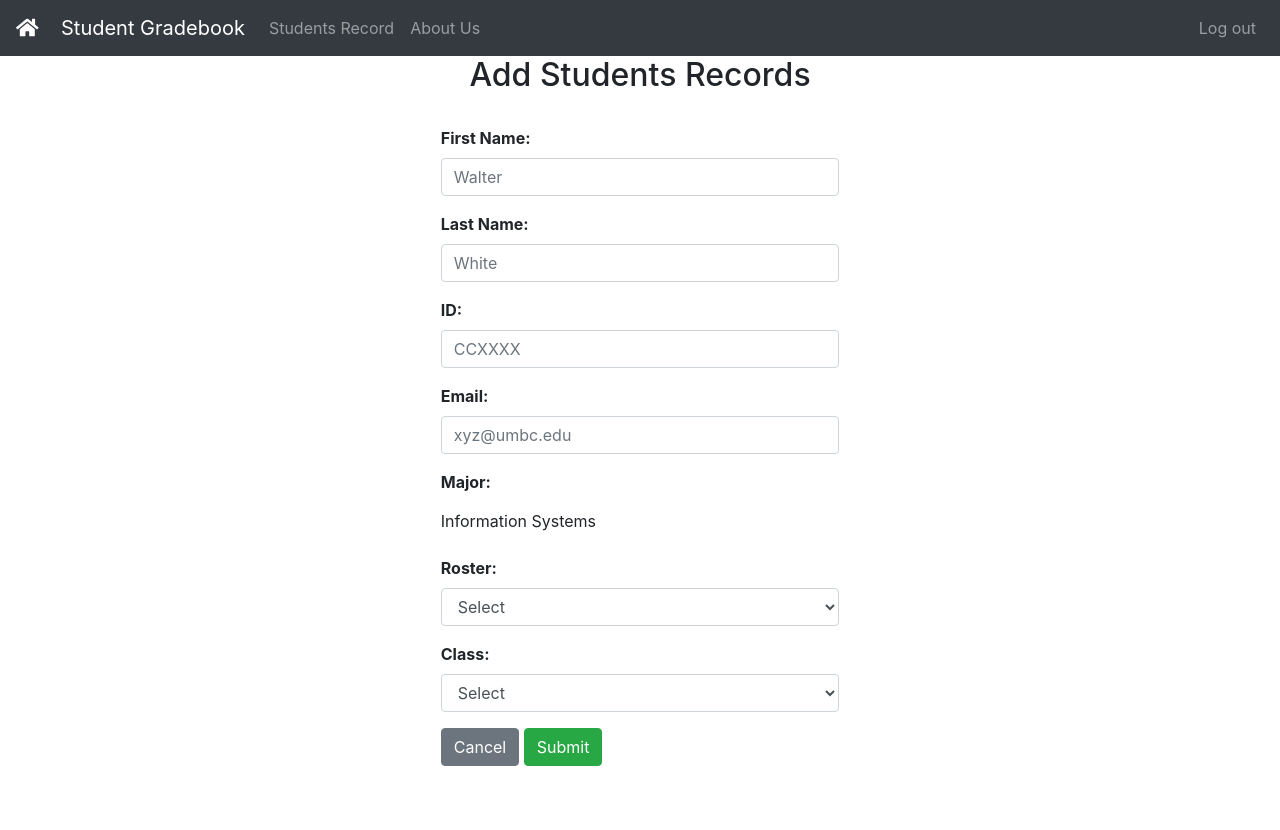
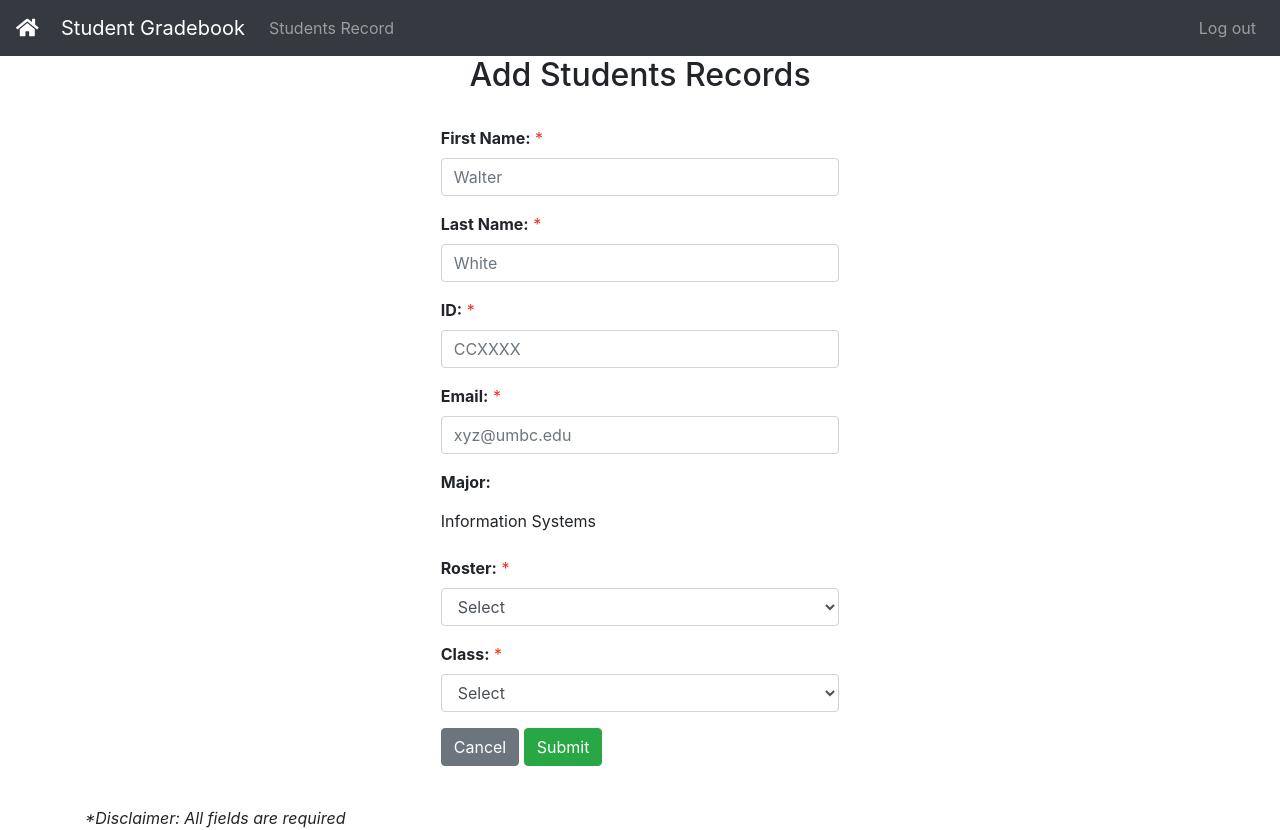
Before and after one commit to anandh85/gradebook, a Flask app: page /addstudent in a window 1280 px wide. Before the commit the page ends 766 px from the top, so only its background shows below. Run offline with Flask 2, Linux system fonts and the light colour scheme; the visitor is signed in with stand-in values (Sample User, id 1); data that the repository does not hold is empty; some libraries are stand-ins or nearby versions.

Commit message:
Fromatting Changes

```diff
--- a/app/static/formsection.css
+++ b/app/static/formsection.css
@@ -14,3 +14,8 @@
 .error {
   color: red;
 }
+
+.required {
+    color: #e32;
+    display: inline;
+}
--- a/app/templates/gradebook/addassignment.html
+++ b/app/templates/gradebook/addassignment.html
@@ -18,7 +18,7 @@
               <input type="hidden" id="class_id" name="classid" value="{{cid}}" />
               <input type="hidden" id="student_id" name="studentid" value="{{sid}}" />
               <div class="form-group">
-                <label for="namelabel"><strong>Assignment Name:</strong></label>
+                <label for="namelabel"><strong>Assignment Name:</strong></label> <span class="required">*</span>
                 <input
                   type="text"
                   class="form-control"
@@ -29,7 +29,7 @@
                 />
               </div>
               <div class="form-group">
-                <label for="gradelabel"><strong>Grade:</strong></label>
+                <label for="gradelabel"><strong>Grade:</strong></label><span class="required">*</span>
                 <input
                   type="text"
                   class="form-control"
--- a/app/templates/gradebook/editassignmentgrade.html
+++ b/app/templates/gradebook/editassignmentgrade.html
@@ -30,7 +30,7 @@
                 />
               </div>
               <div class="form-group">
-                <label for="gradelabel"><strong>Grade:</strong></label>
+                <label for="gradelabel"><strong>Grade:</strong></label> <span class="required">*</span>
                 <input
                   type="text"
                   class="form-control"
--- a/app/templates/index.html
+++ b/app/templates/index.html
@@ -54,9 +54,6 @@
           <li class="nav-item">
             <a class="nav-link" href="/viewstudents">Students Record</a>
           </li>
-          <li class="nav-item">
-            <a class="nav-link" href="#">About Us</a>
-          </li>
         </ul>
         <ul class="navbar-nav ml-auto">
           <li class="nav-item">
@@ -74,7 +71,7 @@
     </nav>
     <div class="container">
       {% block content %}
-      <span> Welcome to Student Gradebook Project - By AS and AKW</span>
+      <span> <strong>Welcome to Student Gradebook Project - By Anandh Sampathkumar and Arkar Kyaw-Win</strong></span>
       {% if errmessage %}
       <div class="row">
         <div class="alert alert-danger" role="alert">
--- a/app/templates/student/addstudent.html
+++ b/app/templates/student/addstudent.html
@@ -19,7 +19,7 @@ block head %}
               method="POST"
             >
               <div class="form-group">
-                <label for="usr"><strong>First Name:</strong></label>
+                <label for="usr"><strong>First Name:</strong></label> <span class="required">*</span>
                 <input
                   type="text"
                   class="form-control"
@@ -29,7 +29,7 @@ block head %}
                 />
               </div>
               <div class="form-group">
-                <label for="usr"><strong>Last Name:</strong></label>
+                <label for="usr"><strong>Last Name:</strong></label> <span class="required">*</span>
                 <input
                   type="text"
                   class="form-control"
@@ -39,7 +39,7 @@ block head %}
                 />
               </div>
               <div class="form-group">
-                <label for="usr"><strong>ID:</strong></label>
+                <label for="usr"><strong>ID:</strong></label> <span class="required">*</span>
                 <input
                   type="text"
                   class="form-control"
@@ -49,7 +49,7 @@ block head %}
                 />
               </div>
               <div class="form-group">
-                <label for="usr"><strong>Email:</strong></label>
+                <label for="usr"><strong>Email:</strong></label> <span class="required">*</span>
                 <input
                   type="text"
                   class="form-control"
@@ -69,7 +69,7 @@ block head %}
                 />
               </div>
               <div class="form-group">
-                <label for="sclass"><strong>Roster:</strong></label>
+                <label for="sclass"><strong>Roster:</strong></label> <span class="required">*</span>
                 <select class="form-control" name="rosteroptions">
                   <option value="">Select</option>
                   {% for item in rosterlist %}
@@ -78,7 +78,7 @@ block head %}
                 </select>
               </div>
               <div class="form-group">
-                <label for="sclass"><strong>Class:</strong></label>
+                <label for="sclass"><strong>Class:</strong></label> <span class="required">*</span>
                 <select class="form-control" name="classoptions">
                   <option value="">Select</option>
                   {% for item in classlist %}
@@ -145,4 +145,7 @@ block head %}
     });
   });
 </script>
+<div>
+  <i>*Disclaimer: All fields are required</i>
+</div>
 {% endblock %}
```
Also changed, not shown: app/static/tableform.css (+8 -0 lines), app/templates/gradebook/studentgradebook.html (+10 -13 lines), app/templates/student/studentdetails.html (+4 -8 lines), app/templates/student/studentdetailsbyroster.html (+8 -6 lines), app/templates/student/viewstudents.html (+14 -1 lines).
